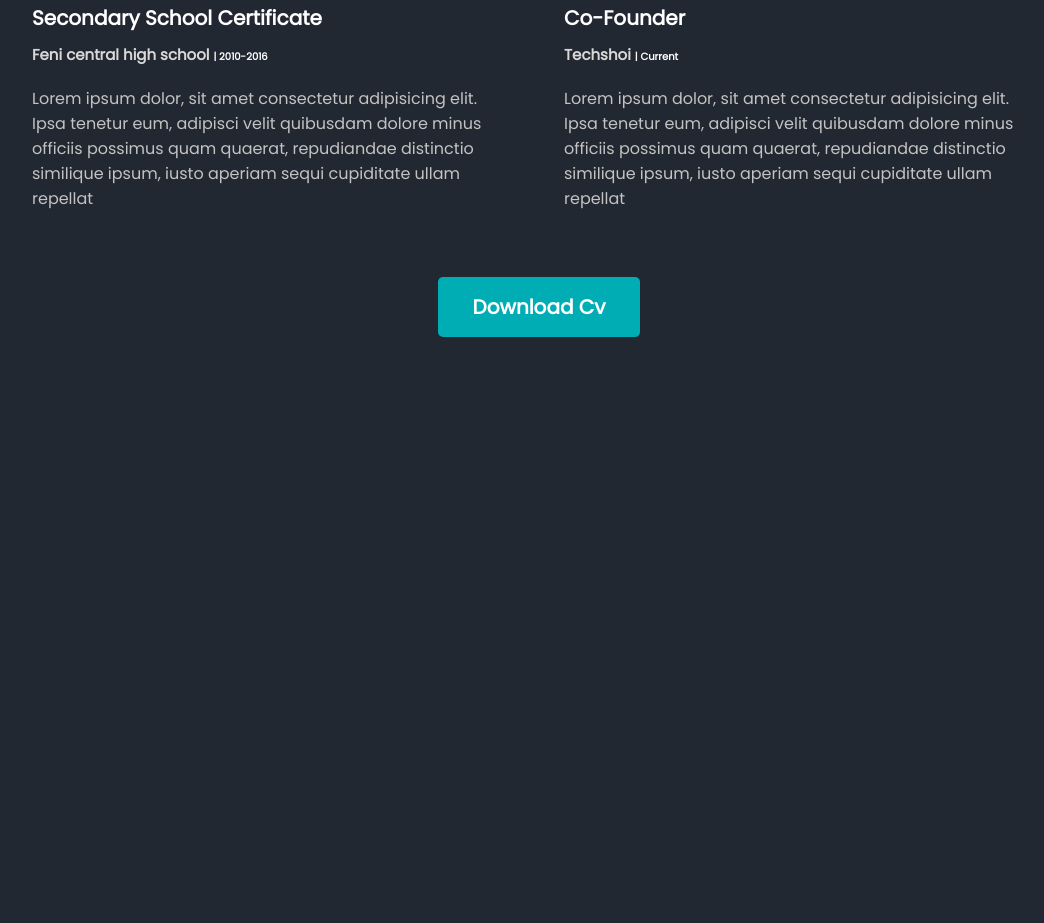
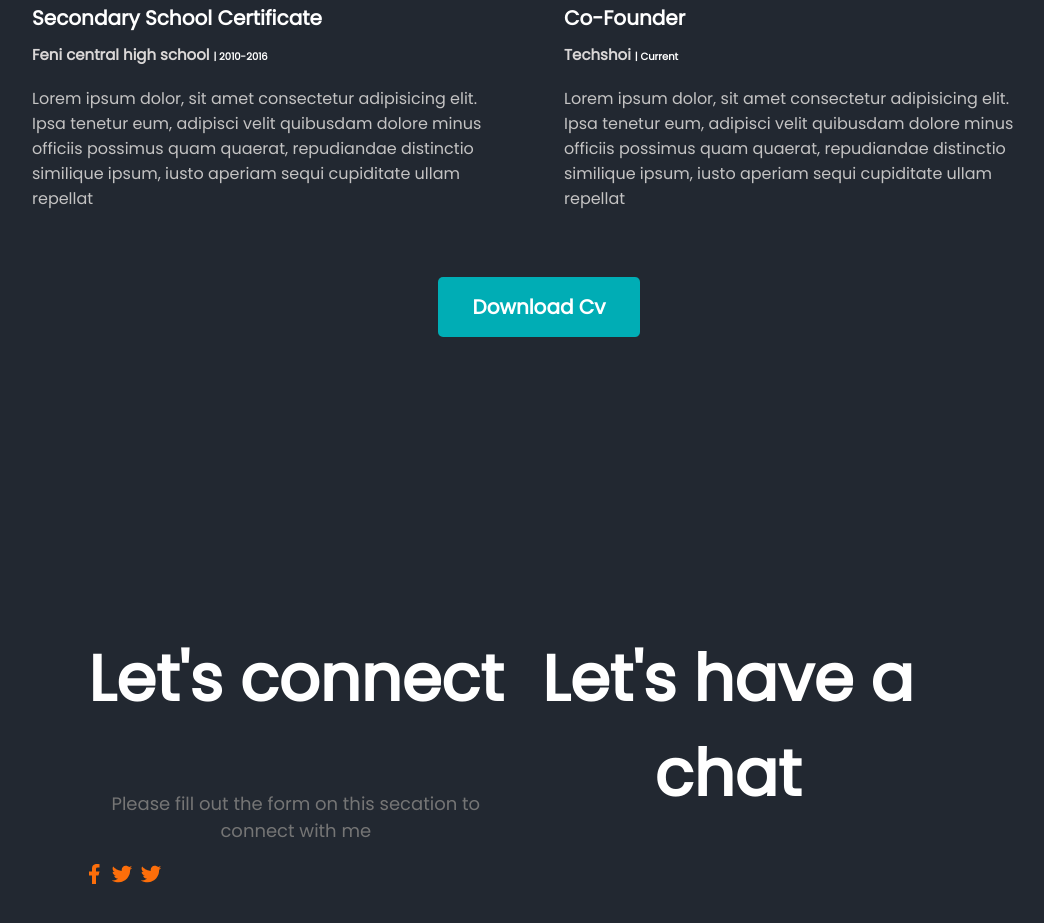
Before and after one commit to SaifIvnaAlam/HTML-Portfolio, a plain HTML site: page index.html in a window 1280 px wide. Shown: the part 3453-4376 px from the top of the page, without its empty margins (126-1170 px from the left). Before the commit the page ends 3798 px from the top, so only its background shows below. Drawn offline with nearby package versions, Linux system fonts and the light colour scheme.

Commit message:
Adeed: footer

```diff
--- a/css/style.css
+++ b/css/style.css
@@ -216,3 +216,18 @@ main {
   text-align: center;
   margin-top: 50px;
 }
+
+.download-cv {
+  text-align: center;
+  margin-top: 50px;
+}
+.contact-discription {
+  color: #ffffff;
+  font-size: 100px;
+}
+
+footer {
+  display: flex;
+  padding: 130px 200px;
+  margin-top: 100px;
+}
--- a/index.html
+++ b/index.html
@@ -175,10 +175,23 @@
       </section>
       <div class="download-cv">
         <button class="button-primary">Download Cv</button>
-      </div>
-
+    </div>
     </main>
 
-    <footer></footer>
+    <footer>
+
+    <div class="footer-colum">
+      <h3 class="section-title">Let's connect</h3>
+      <p class="section-description">Please fill out the form on this secation to connect with me</p>
+      <div class="social-links">
+        <a href=""><img src="images/icons/facebook.png" alt=""></a>
+        <a href=""><img src="images/icons/twitter.png" alt=""></a>
+        <a href=""><img src="images/icons/twitter.png" alt=""></a>
+      </div>
+    </div>
+    <div class="footer-colum">
+      <h3 class="section-title">Let's have a chat</h3>
+    </div>
+    </footer>
   </body>
 </html>
```
